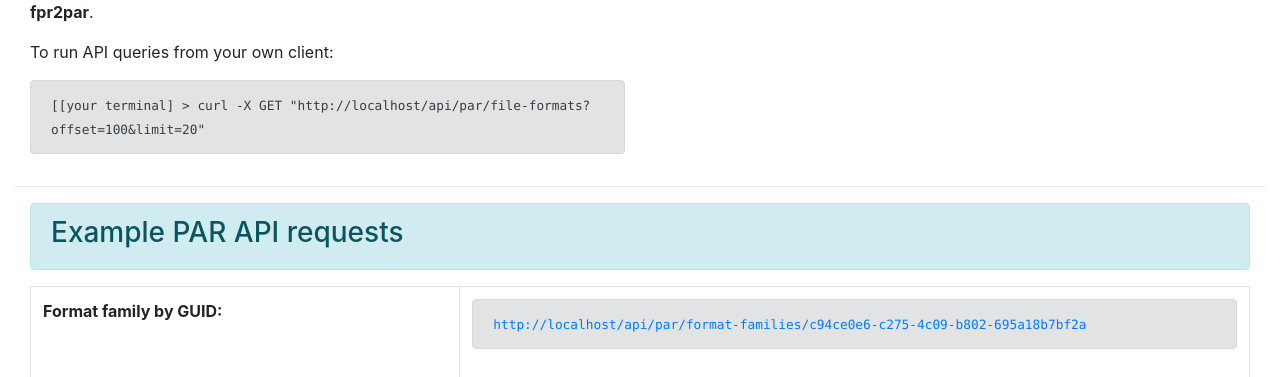
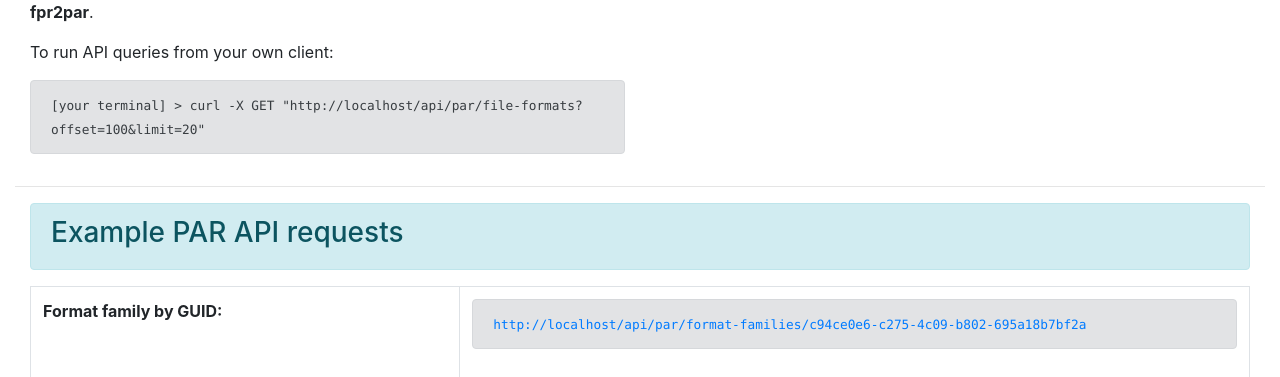
Before and after one commit to artefactual-labs/fpr2par, a Flask app: page / in a window 1280 px wide. Shown: the part 744-1121 px from the top of the page. Run offline with Flask 2, Linux system fonts and the light colour scheme; data that the repository does not hold is empty; some libraries are stand-ins or nearby versions.

Commit message:
fpr2par/templates/index.html
"remove extra bracket character"

```diff
--- a/fpr2par/templates/index.html
+++ b/fpr2par/templates/index.html
@@ -14,7 +14,7 @@
       <p>See the list below to test examples of PAR API queries that <strong>fpr2par</strong> responds to. You can also use the menus above to browse FPR source data and run sample PAR API queries. Note that individual PAR records can be requested by their GUID (i.e. UUID). Sets of PAR records can be filtered by using "offset" and "limit" filters or they can be returned as the full set of records available in <strong>fpr2par</strong>.</p>
 
       <p>To run API queries from your own client:<br/>
-        <div class="alert alert-secondary text-monospace"><small>[[your terminal] > curl -X GET "{{ apiUrl }}/file-formats?offset=100&limit=20"</small></div>
+        <div class="alert alert-secondary text-monospace"><small>[your terminal] > curl -X GET "{{ apiUrl }}/file-formats?offset=100&limit=20"</small></div>
       </div></p>
 
       <div class="col"><div class="alert alert-info"><h4 class="h3">FPR statistics</h4></div>
```
